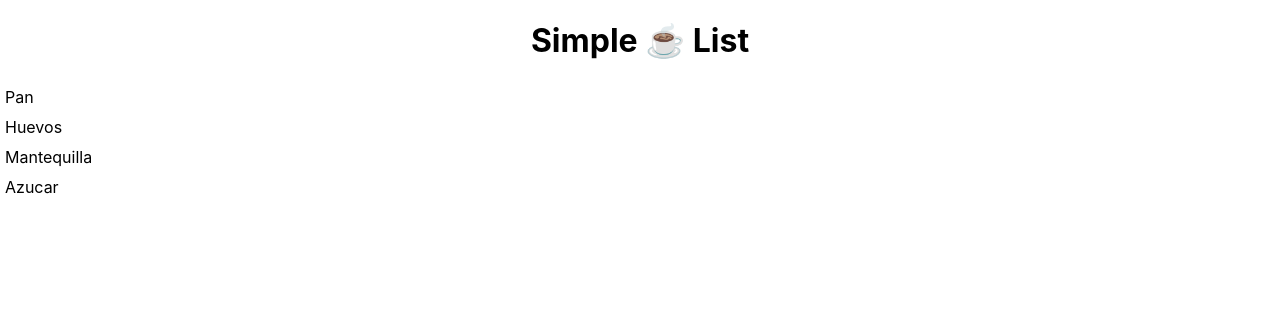
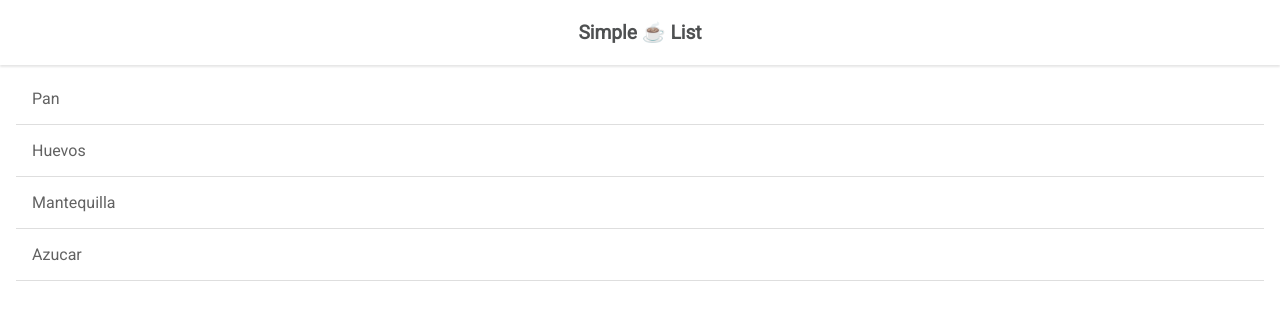
Before and after one commit to carlosbonilla/simple-list, a React (Create React App) app: page / in a window 1280 px wide. Shown: the top 320 px of the page. Built offline with nearby package versions, Linux system fonts and the light colour scheme.

Commit message:
Basic styling

```diff
--- a/src/App.css
+++ b/src/App.css
@@ -1,5 +1,11 @@
+body {
+  font-size: 16px;
+  color: #626262;
+  font-family: "Roboto", sans-serif;
+}
+
 h1 {
-  text-align: center
+  text-align: center;
 }
 
 ul {
@@ -8,5 +14,24 @@ ul {
 }
 
 li {
-  padding: 5px;
+  padding: 16px;
+  border-bottom: 1px solid rgba(34, 36, 38, 0.15);
 }
+
+li:first-child {
+  padding-top: 8px;
+}
+
+section {
+  margin: 0 16px;
+}
+
+.App-header {
+  box-shadow: rgba(0, 0, 0, 0.1) 0px 2px 2px;
+  padding: 8px 0;
+}
+
+.App-header h1 {
+  color: rgba(34, 36, 38, 0.8);
+  font-size: 1.2rem;
+}
```
